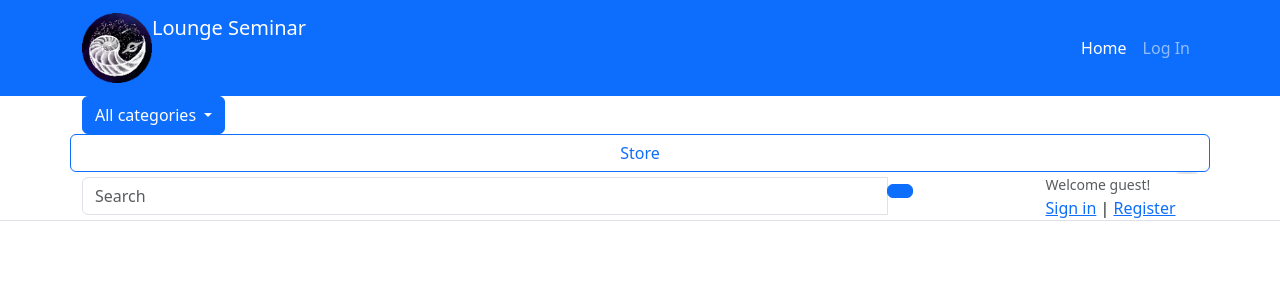
After one commit to chrstnpet/django-eshop, a Django app: template lsshop/templates/layout.html in a window 1280 px wide. The commit adds this page. Shown: the top 300 px of the page. Run offline with Django 5.2, Linux system fonts and the light colour scheme; the template is opened without the code that fills it, so the values that code supplies are empty.

Commit message:
More work to load home page

```diff
--- a/lsshop/home/urls.py
+++ b/lsshop/home/urls.py
@@ -1,5 +1,4 @@
 from django.urls import path, include
-from django.contrib import admin
 from . import views
 
 app_name = 'home'
--- a/lsshop/lsshop/settings.py
+++ b/lsshop/lsshop/settings.py
@@ -118,7 +118,10 @@ USE_TZ = True
 # Static files (CSS, JavaScript, Images)
 # https://docs.djangoproject.com/en/5.2/howto/static-files/
 
-STATIC_URL = 'static/'
+STATIC_URL = '/static/'
+STATICFILES_DIRS = [
+    BASE_DIR / "static",
+]
 
 # Default primary key field type
 # https://docs.djangoproject.com/en/5.2/ref/settings/#default-auto-field
--- a/lsshop/lsshop/urls.py
+++ b/lsshop/lsshop/urls.py
@@ -1,22 +1,5 @@
-"""
-URL configuration for lsshop project.
-
-The `urlpatterns` list routes URLs to views. For more information please see:
-    https://docs.djangoproject.com/en/5.2/topics/http/urls/
-Examples:
-Function views
-    1. Add an import:  from my_app import views
-    2. Add a URL to urlpatterns:  path('', views.home, name='home')
-Class-based views
-    1. Add an import:  from other_app.views import Home
-    2. Add a URL to urlpatterns:  path('', Home.as_view(), name='home')
-Including another URLconf
-    1. Import the include() function: from django.urls import include, path
-    2. Add a URL to urlpatterns:  path('blog/', include('blog.urls'))
-"""
 from django.contrib import admin
 from django.urls import path, include
-from . import views
 
 urlpatterns = [
     path('admin/', admin.site.urls),
--- /dev/null
+++ b/lsshop/templates/important/header.html
@@ -0,0 +1,73 @@
+<header>
+<nav class="navbar navbar-expand-xl bg-primary navbar-dark">
+  <div class="container">
+    <a href="#" class="navbar-brand">
+        <div class="d-flex">
+            <img src="../../static/images/logolounge-circle.png" width="70">
+            <p id="logo">Lounge Seminar</p>
+        </div>
+    </a>
+    <button class="navbar-toggler" type="button" data-bs-toggle="collapse"
+        data-bs-target="#navbarText" aria-controls="navbarText" aria-expanded="false" aria-label="Toggle navigation">
+            <span class="navbar-toggler-icon"></span>
+    </button>
+    <div class="collapse navbar-collapse" id="navbarText">
+      <div class="navbar-nav ms-auto">
+        <a class="nav-item nav-link active" aria-current="page" href="#">Home</a>
+        <a class="nav-item nav-link" href="#">Log In</a>
+      </div>
+    </div>
+  </div>
+</nav>
+
+    <section class="header-main border-bottom">
+        <div class="container">
+            <div class="row align-items-center">
+                <div class="col-lg col-sm col-md col-6 flex-grow-0">
+                    <div class="category-wrap dropdown d-inline-block float-right">
+                        <button type="button" class="btn btn-primary dropdown-toggle" data-toggle="dropdown">
+                            <i class="fa fa-bars"></i> All categories
+                        </button>
+                        <div class="dropdown-menu">
+                            <a class="dropdown-item" href="#">Machinery / Mechanical Parts / Tools </a>
+                            <a class="dropdown-item" href="#">Consumer Electronics / Home Appliances </a>
+                            <a class="dropdown-item" href="#">Auto / Transportation</a>
+                            <a class="dropdown-item" href="#">Apparel / Textiles / Timepieces </a>
+                            <a class="dropdown-item" href="#">Home & Garden / Construction / Lights </a>
+                            <a class="dropdown-item" href="#">Beauty & Personal Care / Health </a>
+                        </div>
+                    </div>  <!-- category-wrap.// -->
+                </div> <!-- col.// -->
+                <a href="./store.html" class="btn btn-outline-primary">Store</a>
+                <div class="col-lg  col-md-6 col-sm-12 col">
+                    <form action="#" class="search">
+                        <div class="input-group w-100">
+                            <input type="text" class="form-control" style="width:60%;" placeholder="Search">
+
+                            <div class="input-group-append">
+                            <button class="btn btn-primary" type="submit">
+                                <i class="fa fa-search"></i>
+                            </button>
+                            </div>
+                        </div>
+                    </form> <!-- search-wrap .end// -->
+                </div> <!-- col.// -->
+                <div class="col-lg-3 col-sm-6 col-8 order-2 order-lg-3">
+                            <div class="d-flex justify-content-end mb-3 mb-lg-0">
+                                <div class="widget-header">
+                                    <small class="title text-muted">Welcome guest!</small>
+                                    <div>
+                                        <a href="./signin.html">Sign in</a> <span class="dark-transp"> | </span>
+                                        <a href="./register.html"> Register</a>
+                                    </div>
+                                </div>
+                                <a href="./cart.html" class="widget-header pl-3 ml-3">
+                                    <div class="icon icon-sm rounded-circle border"><i class="fa fa-shopping-cart"></i></div>
+                                    <span class="badge badge-pill badge-danger notify">0</span>
+                                </a>
+                            </div>
+                        </div>
+            </div>
+        </div>
+    </section>
+</header>
--- /dev/null
+++ b/lsshop/templates/layout.html
@@ -0,0 +1,32 @@
+{% load static %}
+
+<!DOCTYPE html>
+<html lang="en">
+    <head>
+        <meta charset="utf-8">
+        <meta name="viewport" content="width=device-width", initial-scale="1">
+        <meta name="author" content="Christina Petsa">
+        <meta name="keywords" content="Lounge, Seminar, NTUA, HTML, CSS, Javascript, jQuery, Django, Python, Bootstrap, Eshop, Web, App">
+
+        <link rel="stylesheet" type="text/css" href="{% static 'css/styles.css' %}">
+
+        <!-- Essentials -->
+         <link href="https://cdn.jsdelivr.net/npm/bootstrap@5.3.8/dist/css/bootstrap.min.css"
+            rel="stylesheet" integrity="sha384-sRIl4kxILFvY47J16cr9ZwB07vP4J8+LH7qKQnuqkuIAvNWLzeN8tE5YBujZqJLB" crossorigin="anonymous">
+        <link rel="stylesheet"
+            href="https://cdn.jsdelivr.net/npm/bootstrap-icons@1.13.1/font/bootstrap-icons.min.css">
+        <script src="https://code.jquery.com/jquery-3.6.0.min.js" type="text/javascript" defer></script>
+
+        <title>{% block title %}{% endblock %}</title>
+    </head>
+    <body>
+        {% include "important/header.html" %}
+
+        <main>
+            {% block body %}
+            {% endblock %}
+        </main>
+
+        {% include "important/footer.html" %}
+    </body>
+</html>
```
Also changed, not shown: lsshop/home/templates/home/home.html (+4 -18 lines), lsshop/home/templates/home/layout.html (deleted, +0 -19 lines), lsshop/static/css/style.css (added, +10 -0 lines), lsshop/static/css/PermanentMarker-Regular.woff2 (added), lsshop/static/images/logolounge-circle.png (added), lsshop/static/js/script.js (added), lsshop/templates/important/footer.html (added).
